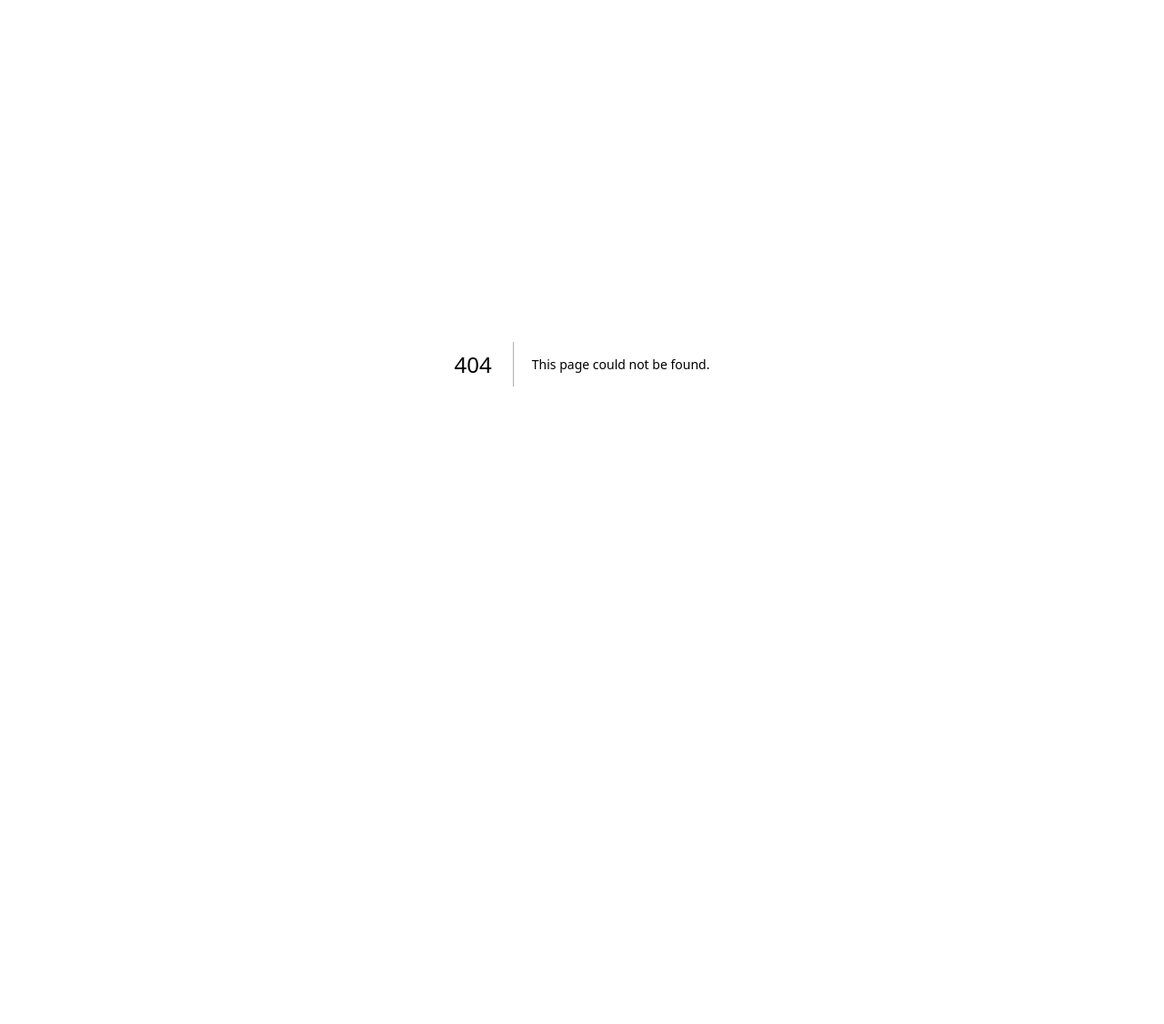
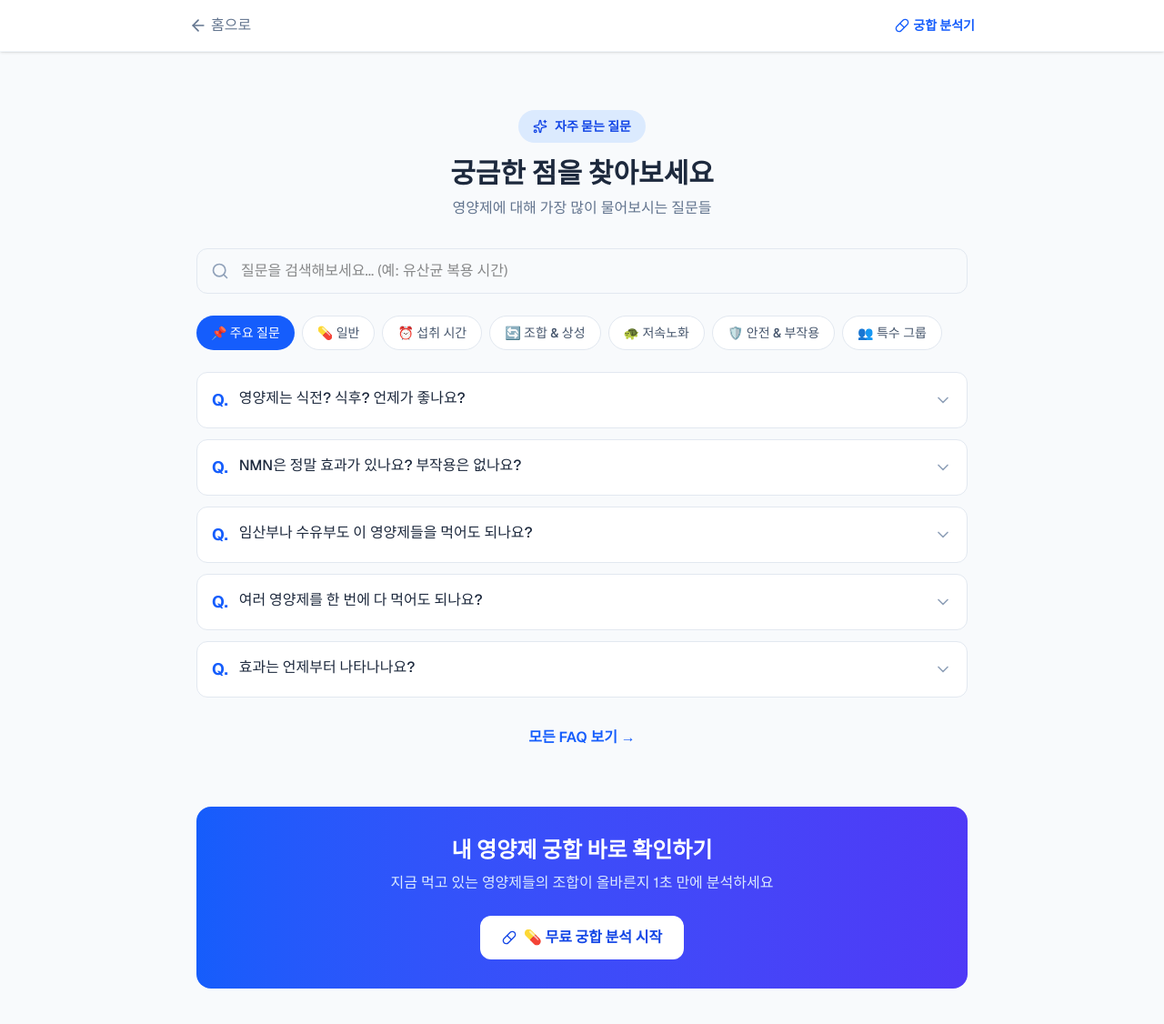
Before and after one commit to shj7972/-nutrimatch, a Next.js app in the folder web/: page /faq in a window 1280 px wide. Before the commit this address had no page. Shown: the top 1126 px of the page at 91% size. Before the commit the page ends 800 px from the top, so only its background shows below. Built offline with nearby package versions, Linux system fonts and the light colour scheme.

Commit message:
fix: bug fixes
- Timetable text encoding fix
- Add /faq page with FAQ JSON-LD
- Connect FAQSection to main page
- Remove empty /nutri directory

```diff
--- /dev/null
+++ b/web/src/app/faq/page.tsx
@@ -0,0 +1,95 @@
+import { Metadata } from "next";
+import Link from "next/link";
+import { Pill, ArrowLeft } from "lucide-react";
+import seoContent from "@/data/seo_content.json";
+import { FAQSection } from "@/components/sections/FAQSection";
+import { generateFAQJsonLd } from "@/config/site";
+import type { FAQItem, FAQCategory } from "@/types";
+
+export const metadata: Metadata = {
+    title: "영양제 FAQ | 자주 묻는 질문 모음",
+    description:
+        "영양제 복용 시간, 궁합, 부작용, 안전성까지! 영양제에 관한 가장 많이 묻는 질문 20가지를 한 곳에서 확인하세요.",
+    keywords: [
+        "영양제 FAQ",
+        "영양제 자주묻는질문",
+        "영양제 복용법",
+        "영양제 상성",
+        "영양제 부작용",
+        "저속노화",
+        "NMN 효과",
+    ],
+    alternates: { canonical: "https://nutrimatch.kr/faq" },
+    openGraph: {
+        title: "영양제 FAQ | 자주 묻는 질문 모음 - Nutri-Match",
+        description:
+            "영양제 복용 시간, 궁합, 부작용, 안전성까지! 가장 많이 묻는 질문 20가지를 확인하세요.",
+        url: "https://nutrimatch.kr/faq",
+        siteName: "Nutri-Match",
+        locale: "ko_KR",
+        type: "website",
+    },
+};
+
+const questions = seoContent.faq.questions as FAQItem[];
+const categories = seoContent.faq.categories as FAQCategory[];
+
+export default function FAQPage() {
+    // FAQ JSON-LD (구글 리치 스니펫)
+    const faqJsonLd = generateFAQJsonLd(
+        questions.map((q) => ({ q: q.question, a: q.answer }))
+    );
+
+    return (
+        <div className="min-h-screen bg-slate-50 font-sans pb-16">
+            <script
+                type="application/ld+json"
+                dangerouslySetInnerHTML={{ __html: JSON.stringify(faqJsonLd) }}
+            />
+
+            {/* Header */}
+            <header className="bg-white border-b border-slate-100 shadow-sm sticky top-0 z-50">
+                <div className="max-w-4xl mx-auto px-4 h-14 flex items-center justify-between">
+                    <Link
+                        href="/"
+                        className="flex items-center gap-1 text-slate-500 hover:text-blue-600 transition-colors"
+                    >
+                        <ArrowLeft className="w-5 h-5" />
+                        <span className="font-medium">홈으로</span>
+                    </Link>
+                    <Link
+                        href="/"
+                        className="flex items-center gap-1 text-sm text-blue-600 font-semibold hover:text-blue-700 transition-colors"
+                    >
+                        <Pill className="w-4 h-4" />
+                        궁합 분석기
+                    </Link>
+                </div>
+            </header>
+
+            <main>
+                {/* FAQ 섹션 (검색 + 카테고리 탭 포함) */}
+                <FAQSection questions={questions} categories={categories} />
+
+                {/* CTA */}
+                <div className="max-w-4xl mx-auto px-6 pb-8">
+                    <div className="bg-gradient-to-r from-blue-600 to-indigo-600 rounded-2xl p-8 text-white text-center">
+                        <h2 className="text-2xl font-bold mb-2">
+                            내 영양제 궁합 바로 확인하기
+                        </h2>
+                        <p className="text-blue-100 mb-6">
+                            지금 먹고 있는 영양제들의 조합이 올바른지 1초 만에 분석하세요
+                        </p>
+                        <Link
+                            href="/"
+                            className="inline-flex items-center gap-2 bg-white text-blue-700 font-bold py-3 px-6 rounded-xl hover:bg-blue-50 transition-colors"
+                        >
+                            <Pill className="w-4 h-4" />
+                            💊 무료 궁합 분석 시작
+                        </Link>
+                    </div>
+                </div>
+            </main>
+        </div>
+    );
+}
--- a/web/src/app/page.tsx
+++ b/web/src/app/page.tsx
@@ -6,6 +6,7 @@ import { Suspense } from "react";
 import supplementsData from "@/data/supplements.json";
 import seoContent from "@/data/seo_content.json";
 import { Supplement } from "@/types";
+import type { FAQItem, FAQCategory } from "@/types";
 import {
   Header,
   SupplementGrid,
@@ -15,6 +16,7 @@ import {
   AdBanner,
   BannerExchange,
 } from "@/components";
+import { FAQSection } from "@/components/sections/FAQSection";
 import {
   HEALTH_GOALS,
   ANTI_AGING_COMBO,
@@ -300,6 +302,10 @@ function NutriPageContent() {
   );
 }
 
+// FAQ 데이터 (seo_content.json에서 로드)
+const faqQuestions = seoContent.faq.questions as FAQItem[];
+const faqCategories = seoContent.faq.categories as FAQCategory[];
+
 // SEO 섹션 컴포넌트
 function SEOSections() {
   return (
@@ -420,6 +426,9 @@ function SEOSections() {
         </div>
       </section>
 
+      {/* FAQ 섹션 */}
+      <FAQSection questions={faqQuestions} categories={faqCategories} />
+
       <BannerExchange />
     </>
   );
--- a/web/src/components/features/Timetable.tsx
+++ b/web/src/components/features/Timetable.tsx
@@ -36,7 +36,7 @@ export function Timetable({
   return (
     <div className="space-y-3 animate-in fade-in duration-300">
       <p className="text-xs text-slate-400 mb-3">
-        선택한 영양제의 최적 섭� 시간대별 분류입니다.
+        선택한 영양제의 최적 섭취 시간대별 분류입니다.
       </p>
 
       <div className="space-y-3 bg-slate-50 p-3 rounded-xl">
```
Also changed, not shown: 1 other file (tests, documents, lock files or other folders).
